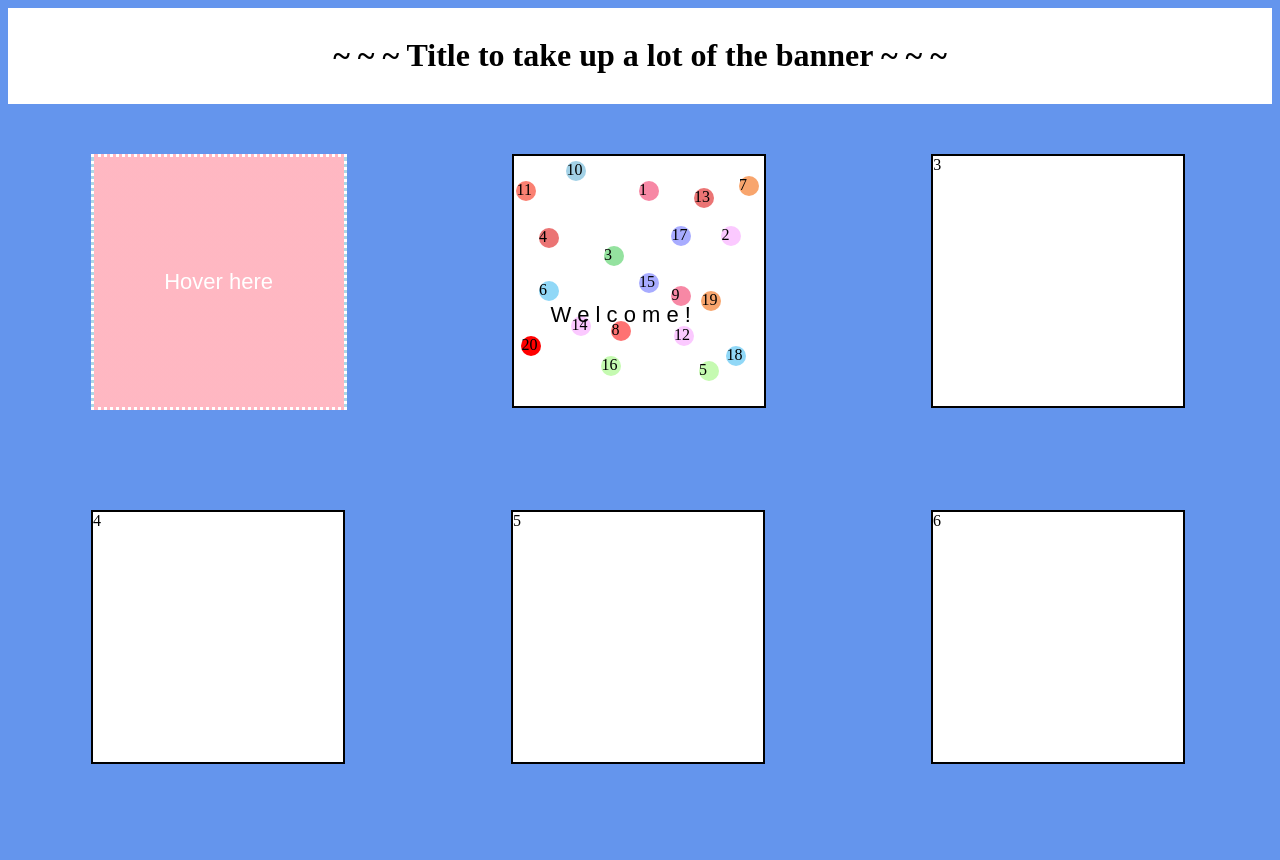
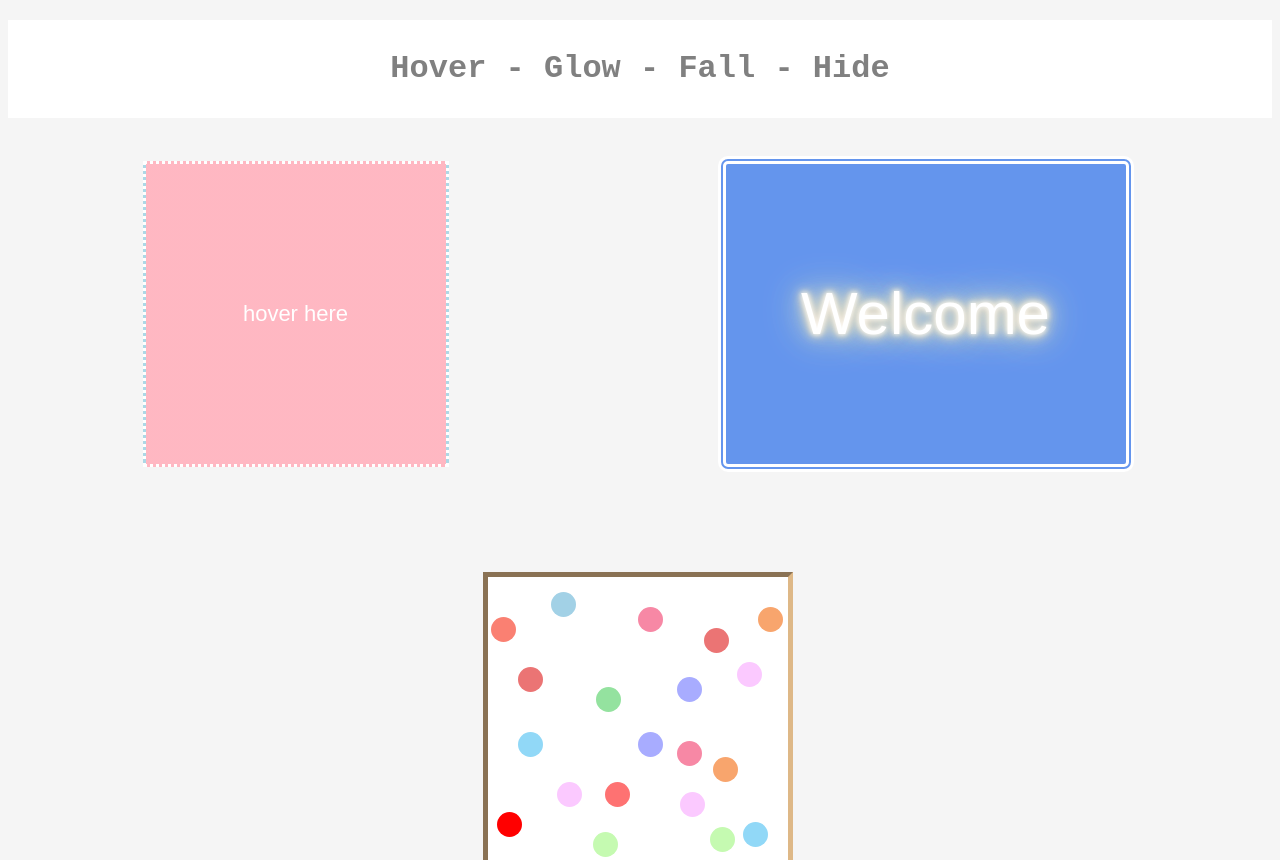
Before and after one commit to TaneyaSenn/Portfolio-Practice, a plain HTML site: page Two/2.html in a window 1280 px wide. Shown: the top 860 px of the page. Drawn offline with Linux system fonts and the light colour scheme; a web font is replaced by a local one.

Commit message:
Hover - Glow - Fall - Hide

```diff
--- a/Two/2.css
+++ b/Two/2.css
@@ -7,15 +7,18 @@
 /* BODY & HEADER */
 
 body {
-    background-color: cornflowerblue;
+    background-color: whitesmoke;
 }
 
 #header {
+    font-family: 'Courier New', Courier, monospace;
+    color: gray;
     text-align: center;
     background-color: white;
     position: sticky;
     padding: 8px;
-    top: 0px;
+    top: 20px;
+    border: white 1px double;
 }
 
 /* CONTAINER & SET UP FOR 9 BOXES */
@@ -23,6 +26,7 @@ body {
 .container {
     display: flex;
     flex-wrap: wrap;
+    align-items: center;
     justify-content: space-around;
     flex-direction: row;
     width: calc(100vw - 20px);
@@ -30,9 +34,9 @@ body {
 }
 
 .box {
-    border: 2px solid black;
-    height: 250px;
-    width: 250px;
+    /* border: 2px solid black; */
+    height: 300px;
+    width: 300px;
     margin: 50px;
     background-color: white;
 }
@@ -55,15 +59,44 @@ body {
 #box1:hover {
     background-position: left;
 }
-
-/* BOX 2: FALLING BALLS & ANIMATED GREETING */
+ /* BOX 2: GLOWING GREETING */
 
 #box2 {
+    font: 60px 'WindSong', Arial;
+    color: white;
+    width:400px;
+    background-color: cornflowerblue;
+    border:  8px double;
+    border-radius: 10px;
+    display: flex;
+    justify-content: center;
+    align-items: center;
+}
+
+#box2 .greeting {
+    animation: glow 2s ease-in-out infinite alternate;
+}
+
+@keyframes glow {
+    0% {
+        text-shadow: 0 0 10px #fff, 0 0 20px #ffc096, 0 0 10px #ffc096, 0 0 20px #ffc096, 0 0 40px #ffc096, 0 0 60px #ffc096, 0 0 80px #ffc096;
+  }
+
+    100% {
+        text-shadow: 0 0 1px #fff, 0 0 2px #fff, 0 0 3px #b1fff1, 0 0 4px #b1fff1, 0 0 5px #b1fff1, 0 0 6px #b1fff1, 0 0 7px #b1fff1;
+  }
+}
+
+
+/* BOX 3: FALLING BALLS & DISAPPEAR ON HOVER */
+
+#box3 {
     overflow: hidden;
+    border: inset 5px burlywood;
 }
 .ball {
-    width: 20px;
-	height: 20px;
+    width: 25px;
+	height: 25px;
 	background: rgb(247, 136, 165);
 	position: relative;
 	left: 50%;
@@ -233,16 +266,9 @@ body {
     }
 }
 
-#box2 .greeting {
-    z-index: 2;
-    position: absolute;
-    left: 43%;
-    top: 35%;
-    background-color: ;
-    font: 22px 'WindSong', Arial;
-    /* transition: transform; -- animate to make word move in some way after the balls move */
+.ball:hover {
+    background: white;
 }
-
 
 
 
--- a/Two/2.html
+++ b/Two/2.html
@@ -10,41 +10,44 @@
     </head>
 
     <body>
-        <header id="header"><h1>~ ~ ~ Title to take up a lot of the banner ~ ~ ~</h1></header>
+        <header id="header"><h1>Hover - Glow - Fall - Hide</h1></header>
         <div class="container">
-            <div id="box1" class="box"><p>Hover here</p></div>
+            <div id="box1" class="box"><p>hover here</p></div>
 
             <div id="box2" class="box">
-                <div class="ball">1</div>
-                <div class="ball">2</div>
-                <div class="ball">3</div>
-                <div class="ball">4</div>
-                <div class="ball">5</div>
-                <div class="ball">6</div>
-                <div class="ball">7</div>
-                <div class="ball">8</div>
-                <div class="ball">9</div>
-                <div class="ball">10</div>
-                <div class="ball">11</div>
-                <div class="ball">12</div>
-                <div class="ball">13</div>
-                <div class="ball">14</div>
-                <div class="ball">15</div>
-                <div class="ball">16</div>
-                <div class="ball">17</div>
-                <div class="ball">18</div>
-                <div class="ball">19</div>
-                <div class="ball">20</div>
-                <span><p class="greeting">W e l c o m e !</p></span>
+                <p class="greeting">Welcome</p>
             </div>
 
-            <div id="box3" class="box">3</div>
-            <div id="box4" class="box">4</div>
+            <div id="box3" class="box">
+                <div class="ball"></div>
+                <div class="ball"></div>
+                <div class="ball"></div>
+                <div class="ball"></div>
+                <div class="ball"></div>
+                <div class="ball"></div>
+                <div class="ball"></div>
+                <div class="ball"></div>
+                <div class="ball"></div>
+                <div class="ball"></div>
+                <div class="ball"></div>
+                <div class="ball"></div>
+                <div class="ball"></div>
+                <div class="ball"></div>
+                <div class="ball"></div>
+                <div class="ball"></div>
+                <div class="ball"></div>
+                <div class="ball"></div>
+                <div class="ball"></div>
+                <div class="ball"></div>
+
+            </div>
+
+            <!-- <div id="box4" class="box">4</div>
             <div id="box5" class="box">5</div>
             <div id="box6" class="box">6</div>
             <div id="box7" class="box">7</div>
             <div id="box8" class="box">8</div>
-            <div id="box9" class="box">9</div>
+            <div id="box9" class="box">9</div> -->
         </div>
     </body>
 </html>
```
